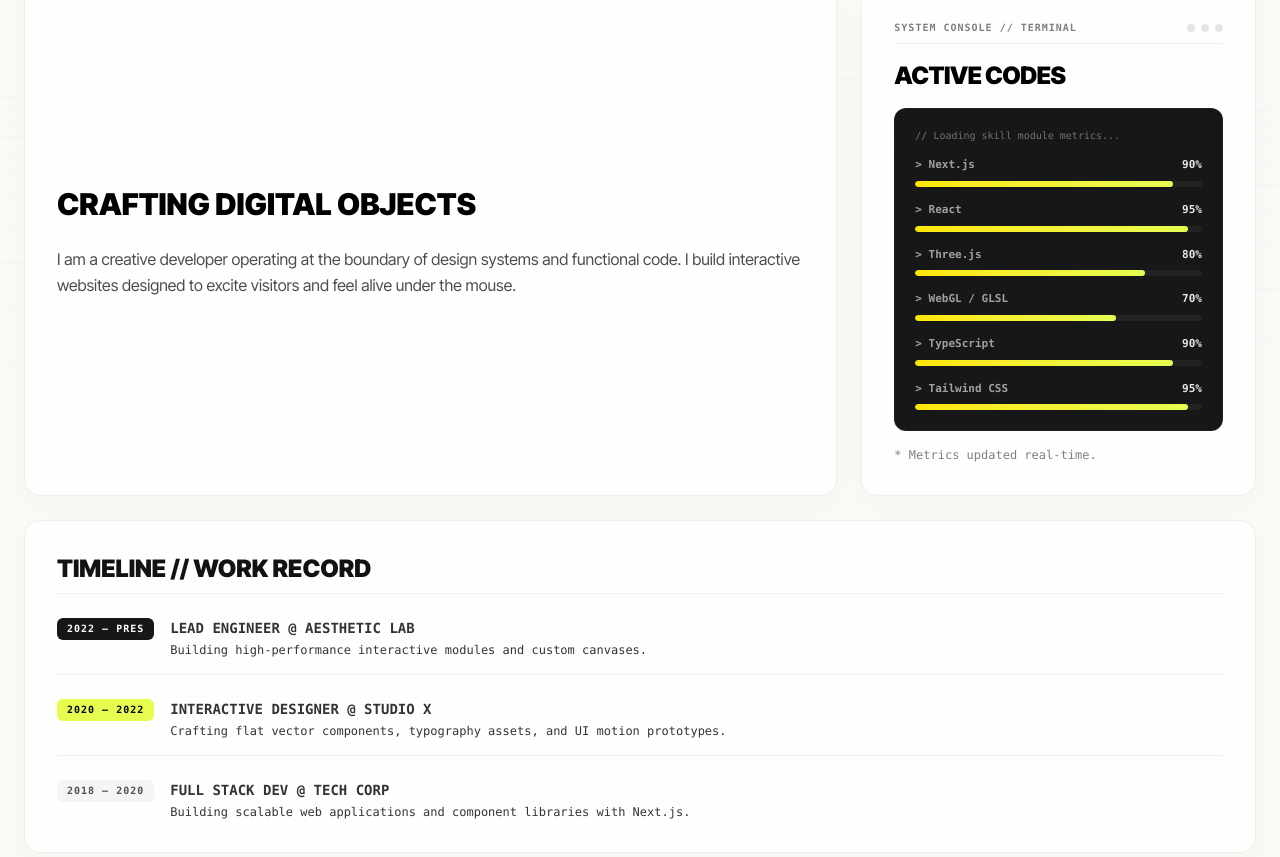
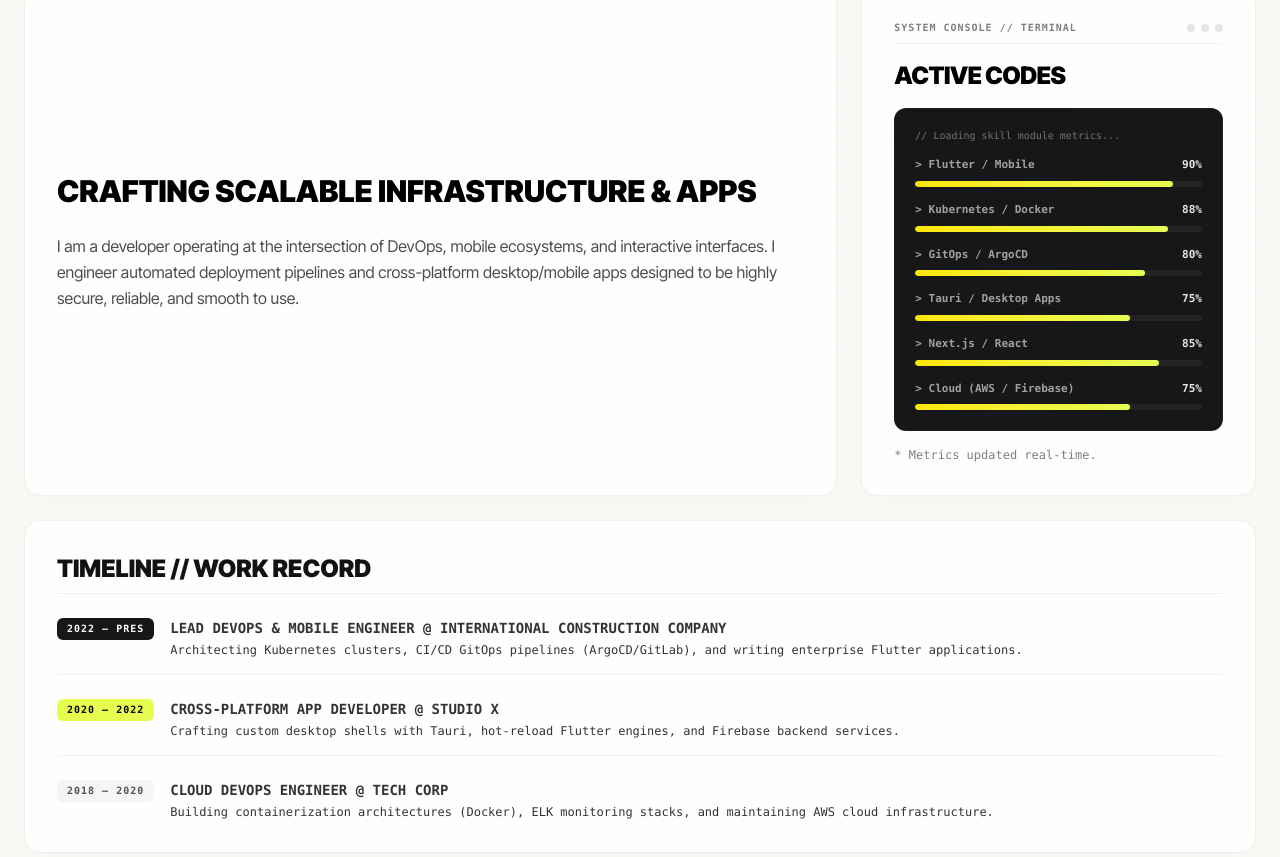
Before and after one commit to chunghei0116/portfolio-website, a Next.js app: page /about in a window 1280 px wide. Shown: the part 423-1280 px from the top of the page. Built offline with nearby package versions, Linux system fonts and the light colour scheme.

Commit message:
design: fix navbar routing and align skills with GitHub profile info

```diff
--- a/src/app/about/page.tsx
+++ b/src/app/about/page.tsx
@@ -20,10 +20,10 @@ export default function AboutPage() {
         {/* Bio Section */}
         <BentoCard className="col-span-1 md:col-span-2 min-h-[300px] flex flex-col justify-center">
           <h2 className="text-3xl font-black uppercase text-black">
-            CRAFTING DIGITAL OBJECTS
+            CRAFTING SCALABLE INFRASTRUCTURE & APPS
           </h2>
           <p className="mt-6 text-base leading-relaxed text-black/70">
-            I am a creative developer operating at the boundary of design systems and functional code. I build interactive websites designed to excite visitors and feel alive under the mouse.
+            I am a developer operating at the intersection of DevOps, mobile ecosystems, and interactive interfaces. I engineer automated deployment pipelines and cross-platform desktop/mobile apps designed to be highly secure, reliable, and smooth to use.
           </p>
         </BentoCard>
 
@@ -41,22 +41,22 @@ export default function AboutPage() {
             <div className="flex flex-col md:flex-row gap-4 border-b border-black/5 pb-4">
               <span className="font-bold text-white bg-neutral-900 px-2.5 py-1 rounded-md text-[10px] tracking-widest self-start uppercase">2022 — PRES</span>
               <div>
-                <h4 className="font-black text-sm uppercase">Lead Engineer @ Aesthetic Lab</h4>
-                <p className="mt-1">Building high-performance interactive modules and custom canvases.</p>
+                <h4 className="font-black text-sm uppercase">Lead DevOps & Mobile Engineer @ International Construction Company</h4>
+                <p className="mt-1">Architecting Kubernetes clusters, CI/CD GitOps pipelines (ArgoCD/GitLab), and writing enterprise Flutter applications.</p>
               </div>
             </div>
             <div className="flex flex-col md:flex-row gap-4 border-b border-black/5 pb-4">
               <span className="font-bold text-black bg-selection-bg px-2.5 py-1 rounded-md text-[10px] tracking-widest self-start uppercase">2020 — 2022</span>
               <div>
-                <h4 className="font-black text-sm uppercase">Interactive Designer @ Studio X</h4>
-                <p className="mt-1">Crafting flat vector components, typography assets, and UI motion prototypes.</p>
+                <h4 className="font-black text-sm uppercase">Cross-Platform App Developer @ Studio X</h4>
+                <p className="mt-1">Crafting custom desktop shells with Tauri, hot-reload Flutter engines, and Firebase backend services.</p>
               </div>
             </div>
             <div className="flex flex-col md:flex-row gap-4">
               <span className="font-bold text-neutral-600 bg-neutral-100 px-2.5 py-1 rounded-md text-[10px] tracking-widest self-start uppercase">2018 — 2020</span>
               <div>
-                <h4 className="font-black text-sm uppercase">Full Stack Dev @ Tech Corp</h4>
-                <p className="mt-1">Building scalable web applications and component libraries with Next.js.</p>
+                <h4 className="font-black text-sm uppercase">Cloud DevOps Engineer @ Tech Corp</h4>
+                <p className="mt-1">Building containerization architectures (Docker), ELK monitoring stacks, and maintaining AWS cloud infrastructure.</p>
               </div>
             </div>
           </div>
--- a/src/app/layout.tsx
+++ b/src/app/layout.tsx
@@ -12,8 +12,8 @@ const interTight = Inter_Tight({
 });
 
 export const metadata: Metadata = {
-  title: "PORTFOLIO // 3D ENGINEER",
-  description: "Neo-Brutalist portfolio — Creative Developer & 3D Engineer. Built with Next.js, Three.js, and raw aesthetics.",
+  title: "JONES TSE // DEVOPS & MOBILE ENGINEER",
+  description: "Minimalist tech portfolio — DevOps infrastructure, Flutter & Tauri development. Built with Next.js.",
 };
 
 export default function RootLayout({
--- a/src/components/ui/Hero.tsx
+++ b/src/components/ui/Hero.tsx
@@ -3,13 +3,15 @@
 import { motion } from "framer-motion";
 
 const techItems = [
-  "REACT",
-  "THREE.JS",
-  "WEBGL",
-  "SHADERS",
-  "TAILWIND",
+  "FLUTTER",
+  "KUBERNETES",
+  "DOCKER",
+  "GITOPS / ARGOCD",
+  "AWS",
+  "TAURI",
   "TYPESCRIPT",
-  "STYLISH MOTION",
+  "NEXT.JS",
+  "THREE.JS / WEBGL",
 ];
 
 const containerVariants = {
--- a/src/components/ui/Navbar.tsx
+++ b/src/components/ui/Navbar.tsx
@@ -25,6 +25,17 @@ export default function Navbar() {
     return pathname === item.path;
   };
 
+  const handleClick = (e: React.MouseEvent<HTMLAnchorElement>, item: NavItem) => {
+    if (item.isAnchor && pathname === "/") {
+      e.preventDefault();
+      const targetId = item.path.replace("/#", "");
+      const element = document.getElementById(targetId);
+      if (element) {
+        element.scrollIntoView({ behavior: "smooth" });
+      }
+    }
+  };
+
   return (
     <nav className="fixed top-8 left-1/2 -translate-x-1/2 z-50" aria-label="Main navigation">
       <div className="flex items-center gap-1.5 p-1.5 bg-white/70 backdrop-blur-md border border-black/[0.06] rounded-full shadow-[0_8px_30px_rgba(0,0,0,0.03)]">
@@ -34,7 +45,7 @@ export default function Navbar() {
             <Link
               key={item.path}
               href={item.path}
-              scroll={!item.isAnchor}
+              onClick={(e) => handleClick(e, item)}
               className={`relative px-5 py-2 text-[10px] sm:text-xs font-mono font-bold uppercase tracking-wider transition-colors duration-300 rounded-full ${
                 active ? "text-white" : "text-black/45 hover:text-black/80"
               }`}
--- a/src/components/ui/SkillTerminal.tsx
+++ b/src/components/ui/SkillTerminal.tsx
@@ -3,12 +3,12 @@
 import BentoCard from "./BentoCard";
 
 const skills = [
-  { name: "Next.js", rating: 90, bar: "█████████░" },
-  { name: "React", rating: 95, bar: "██████████" },
-  { name: "Three.js", rating: 80, bar: "████████░░" },
-  { name: "WebGL / GLSL", rating: 70, bar: "███████░░░" },
-  { name: "TypeScript", rating: 90, bar: "█████████░" },
-  { name: "Tailwind CSS", rating: 95, bar: "██████████" },
+  { name: "Flutter / Mobile", rating: 90 },
+  { name: "Kubernetes / Docker", rating: 88 },
+  { name: "GitOps / ArgoCD", rating: 80 },
+  { name: "Tauri / Desktop Apps", rating: 75 },
+  { name: "Next.js / React", rating: 85 },
+  { name: "Cloud (AWS / Firebase)", rating: 75 },
 ];
 
 export default function SkillTerminal() {
```
